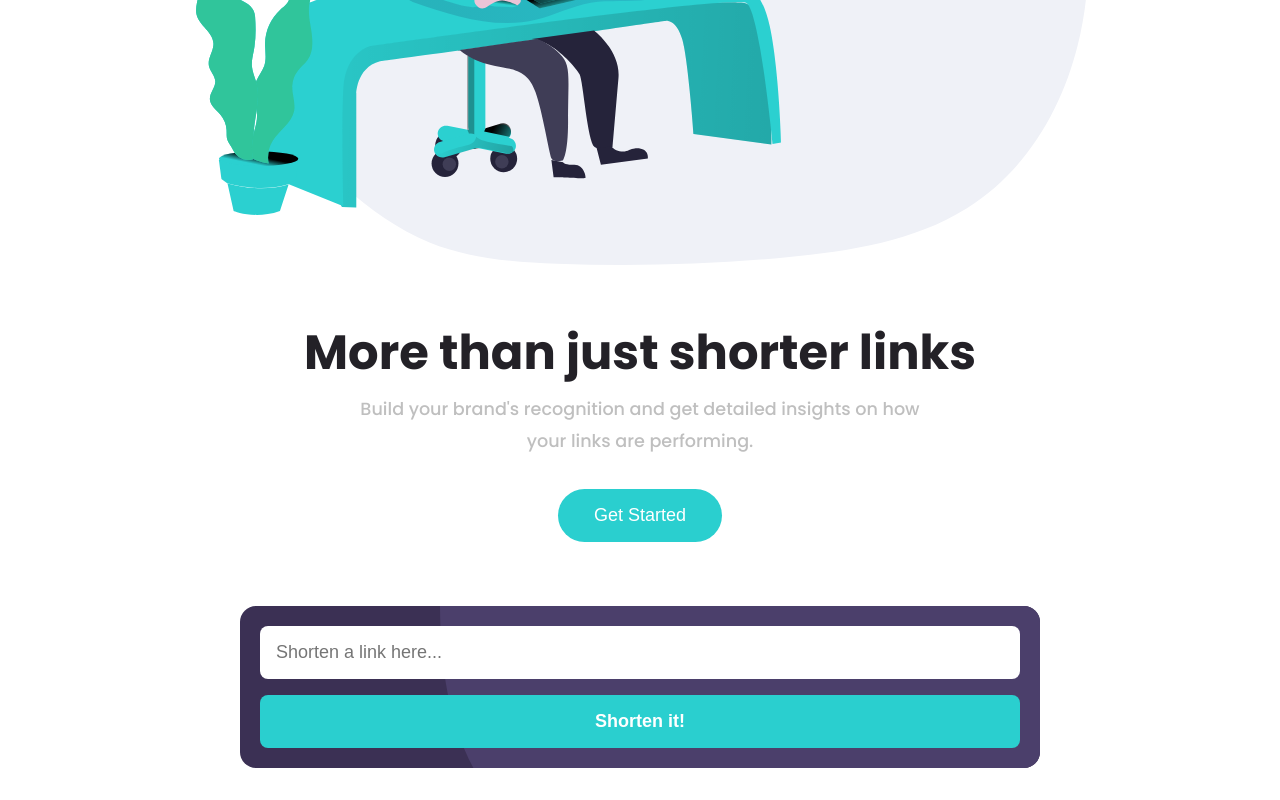
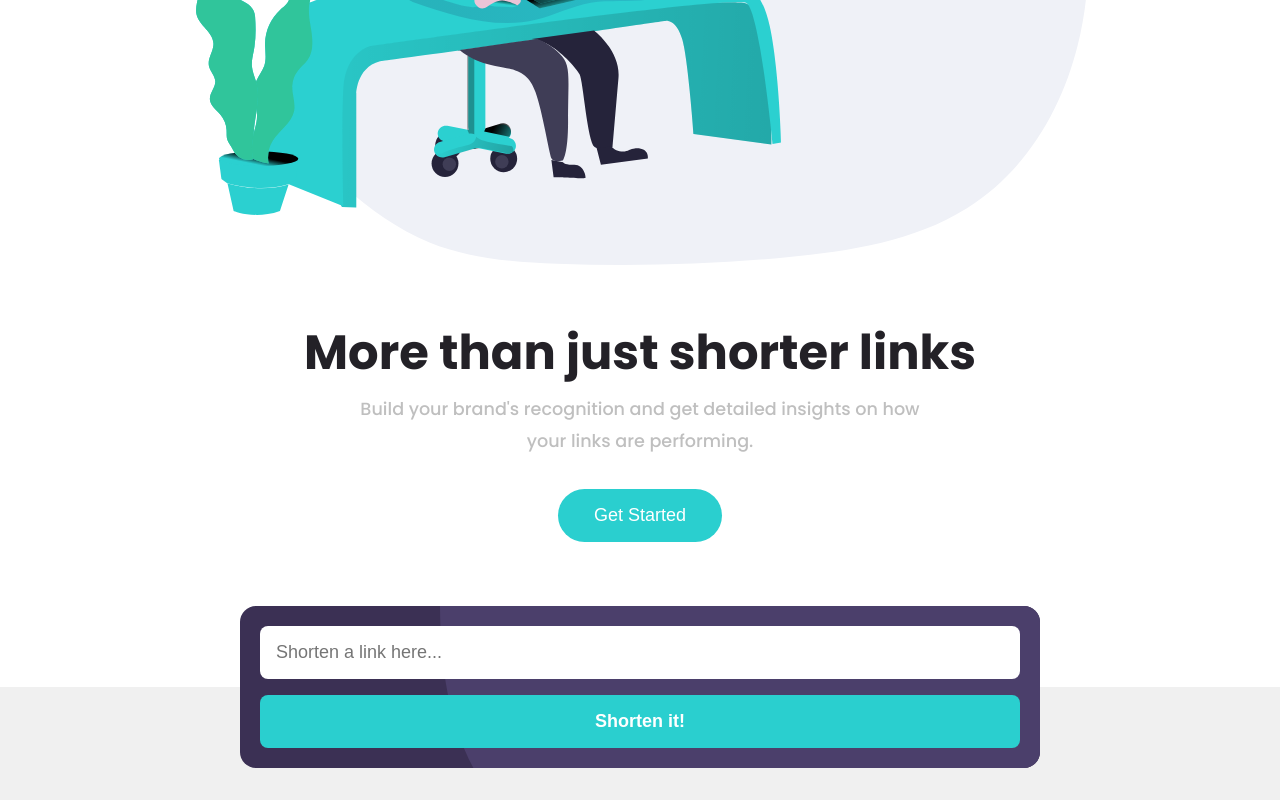
Before and after one commit to Vyonyx/URLShorteningAPI-feMentor-Vue, a Vue app: page / in a window 1280 px wide. Shown: the part 463-1263 px from the top of the page. Built offline with nearby package versions, Linux system fonts and the light colour scheme.

Commit message:
add light gray to bottom half of url form and to global style colors

```diff
--- a/src/components/URLForm.vue
+++ b/src/components/URLForm.vue
@@ -15,6 +15,17 @@ import Container from './Container.vue'
 .container {
   display: flex;
   justify-content: center;
+  position: relative;
+
+  &::before {
+    position: absolute;
+    content: '';
+    width: 100%;
+    height: 50%;
+    bottom: 0;
+    left: 0;
+    background: var(--light-gray);
+  }
 }
 
 .url-form {
--- a/src/style.css
+++ b/src/style.css
@@ -25,6 +25,7 @@ a {
   --red: hsl(0, 87%, 67%);
 
     /* Neutral */
+  --light-gray: hsl(0, 0%, 94%);
   --gray: hsl(0, 0%, 75%);
   --grayish-violet: hsl(257, 7%, 63%);
   --very-dark-blue: hsl(255, 11%, 22%);
```
